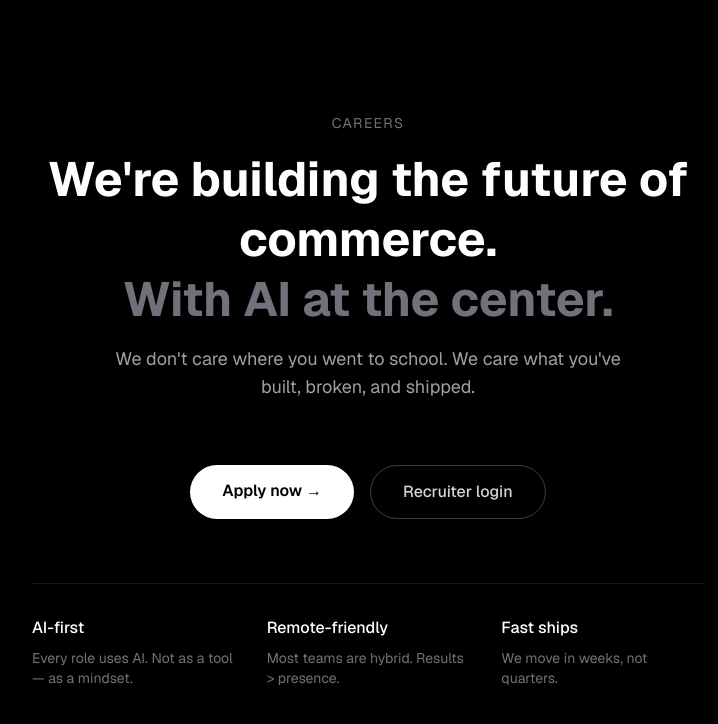
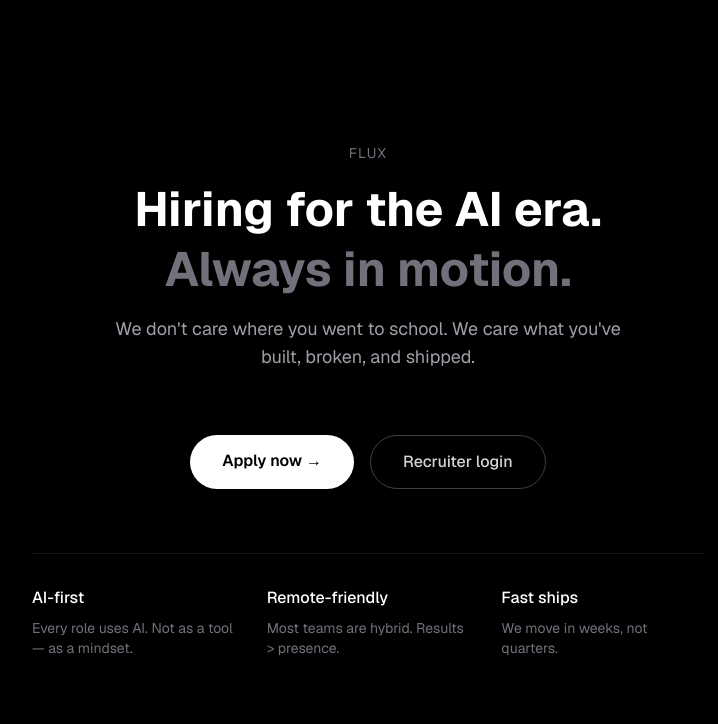
Before and after one commit to jisha12345/Flux, a Next.js app: page / in a window 1280 px wide. Shown: the top 724 px of the page, without its empty margins (272-990 px from the left). Built offline with nearby package versions, Linux system fonts and the light colour scheme.

Commit message:
Rename app to Flux
Co-Authored-By: Claude Sonnet 4.6 <noreply@anthropic.com>

```diff
--- a/package.json
+++ b/package.json
@@ -1,5 +1,5 @@
 {
-  "name": "shiprocket-careers",
+  "name": "flux",
   "version": "0.1.0",
   "private": true,
   "scripts": {
--- a/src/app/layout.tsx
+++ b/src/app/layout.tsx
@@ -5,8 +5,8 @@ import "./globals.css";
 const geist = Geist({ subsets: ["latin"] });
 
 export const metadata: Metadata = {
-  title: "Careers — Join us",
-  description: "We're hiring people who build with AI.",
+  title: "Flux — Hiring for the AI era",
+  description: "Flux finds people who build with AI. Apply or hire.",
 };
 
 export default function RootLayout({
--- a/src/app/page.tsx
+++ b/src/app/page.tsx
@@ -5,10 +5,10 @@ export default function Home() {
     <div className="min-h-screen bg-black text-white flex flex-col items-center justify-center p-6">
       <div className="max-w-2xl w-full space-y-16 text-center">
         <div className="space-y-4">
-          <p className="text-zinc-500 text-sm uppercase tracking-widest">Careers</p>
+          <p className="text-zinc-500 text-sm uppercase tracking-widest">Flux</p>
           <h1 className="text-5xl font-bold leading-tight">
-            We&apos;re building the future of commerce.<br />
-            <span className="text-zinc-500">With AI at the center.</span>
+            Hiring for the AI era.<br />
+            <span className="text-zinc-500">Always in motion.</span>
           </h1>
           <p className="text-zinc-400 text-lg max-w-lg mx-auto">
             We don&apos;t care where you went to school. We care what you&apos;ve built, broken, and shipped.
```
